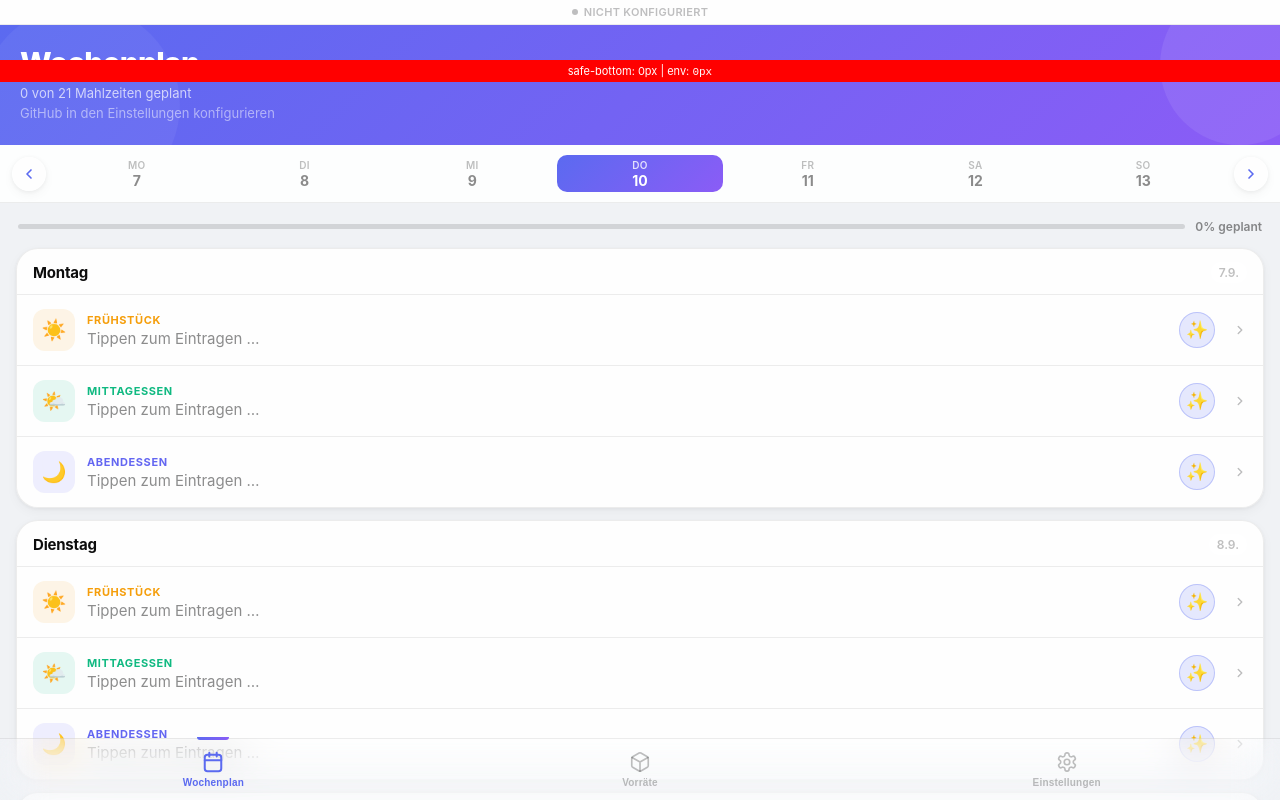
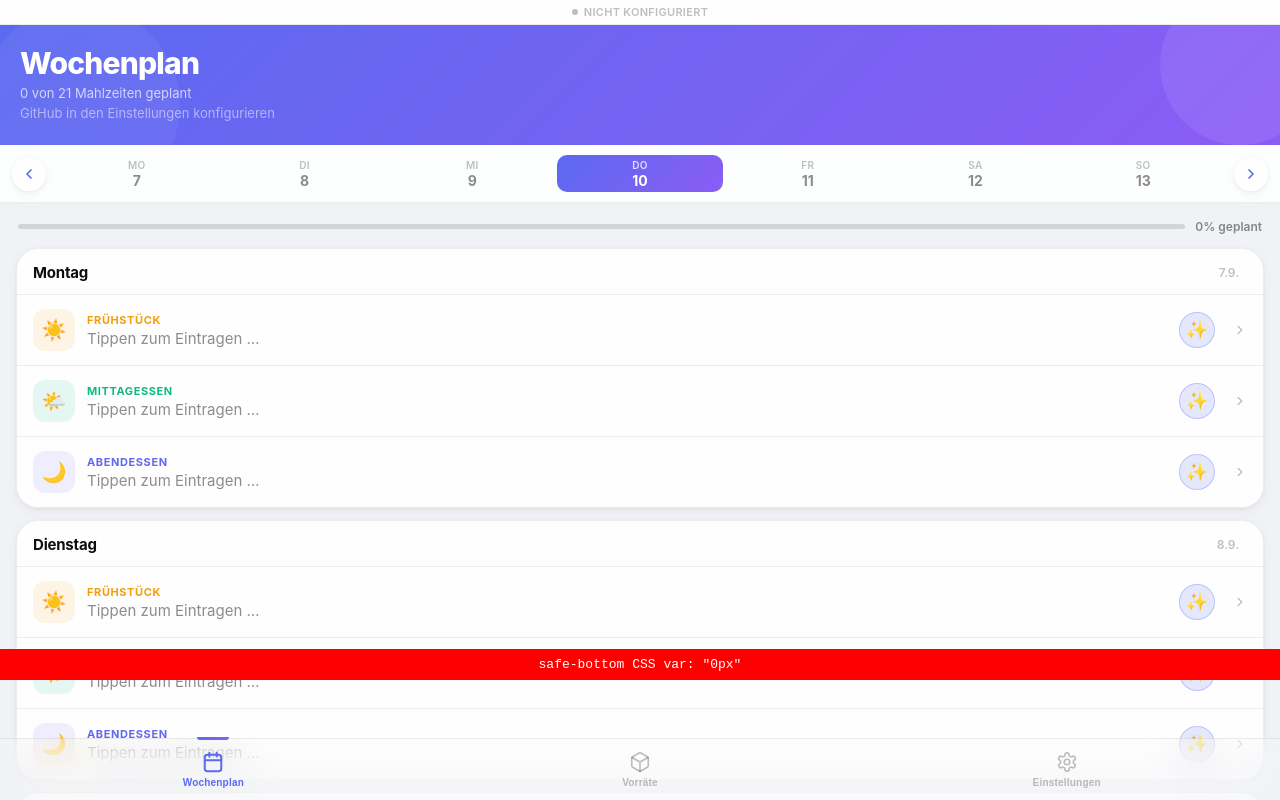
Before and after one commit to sam52662/meal-planner, a React (Vite) app: page / in a window 1280 px wide. Built offline with nearby package versions, Linux system fonts and the light colour scheme.

Commit message:
Fix debug bar position and content

```diff
--- a/src/App.tsx
+++ b/src/App.tsx
@@ -25,13 +25,11 @@ export default function App() {
         <span>{CONNECTION_LABELS[status]}</span>
       </div>
       <div style={{
-        position: 'fixed', top: 60, left: 0, right: 0, zIndex: 9999,
-        background: 'red', color: 'white', fontSize: 11, padding: '4px 8px', textAlign: 'center'
+        position: 'fixed', bottom: 120, left: 0, right: 0, zIndex: 9999,
+        background: 'red', color: 'white', fontSize: 13, padding: '8px',
+        textAlign: 'center', fontFamily: 'monospace'
       }}>
-        safe-bottom: {getComputedStyle(document.documentElement).getPropertyValue('--safe-bottom')} |
-        env: <span style={{fontFamily:'monospace'}} ref={el => {
-          if (el) el.textContent = window.getComputedStyle(document.documentElement).paddingBottom
-        }} />
+        safe-bottom CSS var: "{getComputedStyle(document.documentElement).getPropertyValue('--safe-bottom').trim()}"
       </div>
 
       <div style={{ flex: 1, display: 'flex', flexDirection: 'column', overflow: 'hidden' }}>
```
